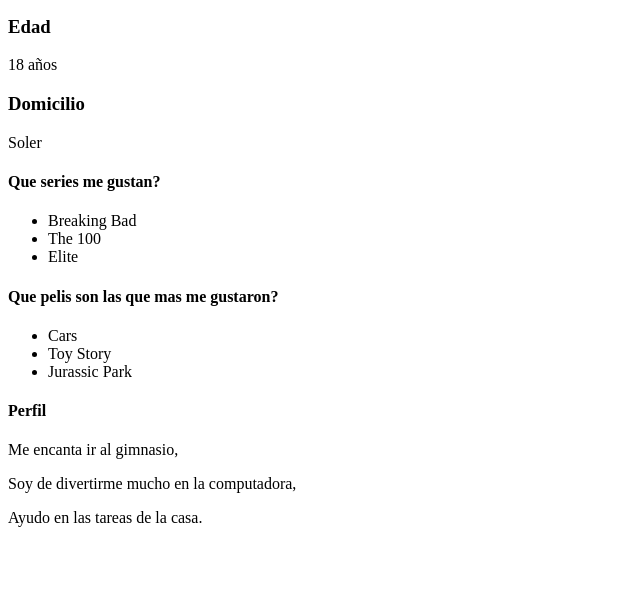
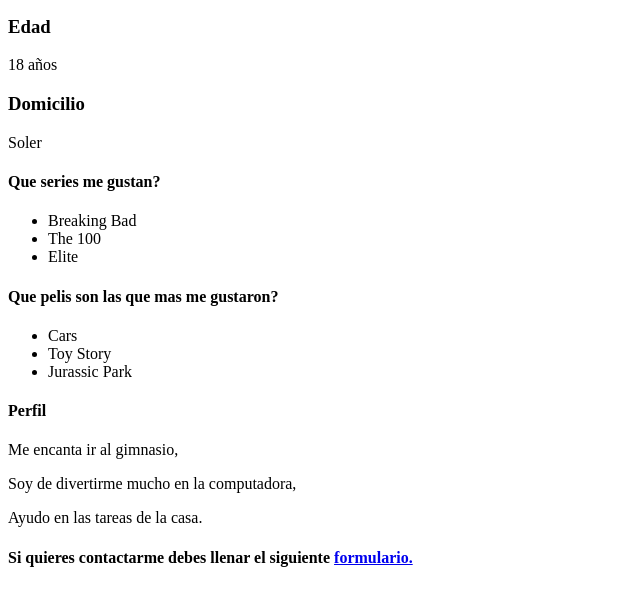
Before and after one commit to UliVera/programacionUTN, a plain HTML site: page Tarea HTML/index.html in a window 1280 px wide. Shown: the part 101-706 px from the top of the page, without its empty margins (0-640 px from the left). Drawn offline with Linux system fonts and the light colour scheme.

Commit message:
Enlace form

```diff
--- a/Tarea HTML/index.html
+++ b/Tarea HTML/index.html
@@ -12,6 +12,7 @@
             <h1>NOMBRE Y APELLIDO</h1>
             <p>Ulises Vera</p>
         </div>
+
         <div>
             <h3>Edad</h3>
             <p>18 años</p>
@@ -42,6 +43,11 @@
             <p>Soy de divertirme mucho en la computadora,</p>
             <p>Ayudo en las tareas de la casa.</p>
         </div>
+        <nav>
+            <h4>Si quieres contactarme debes llenar el siguiente
+                <a href="URL" target="valor">formulario.</a>
+            </h4>
+        </nav>
     </main>
 
 </body>
```
